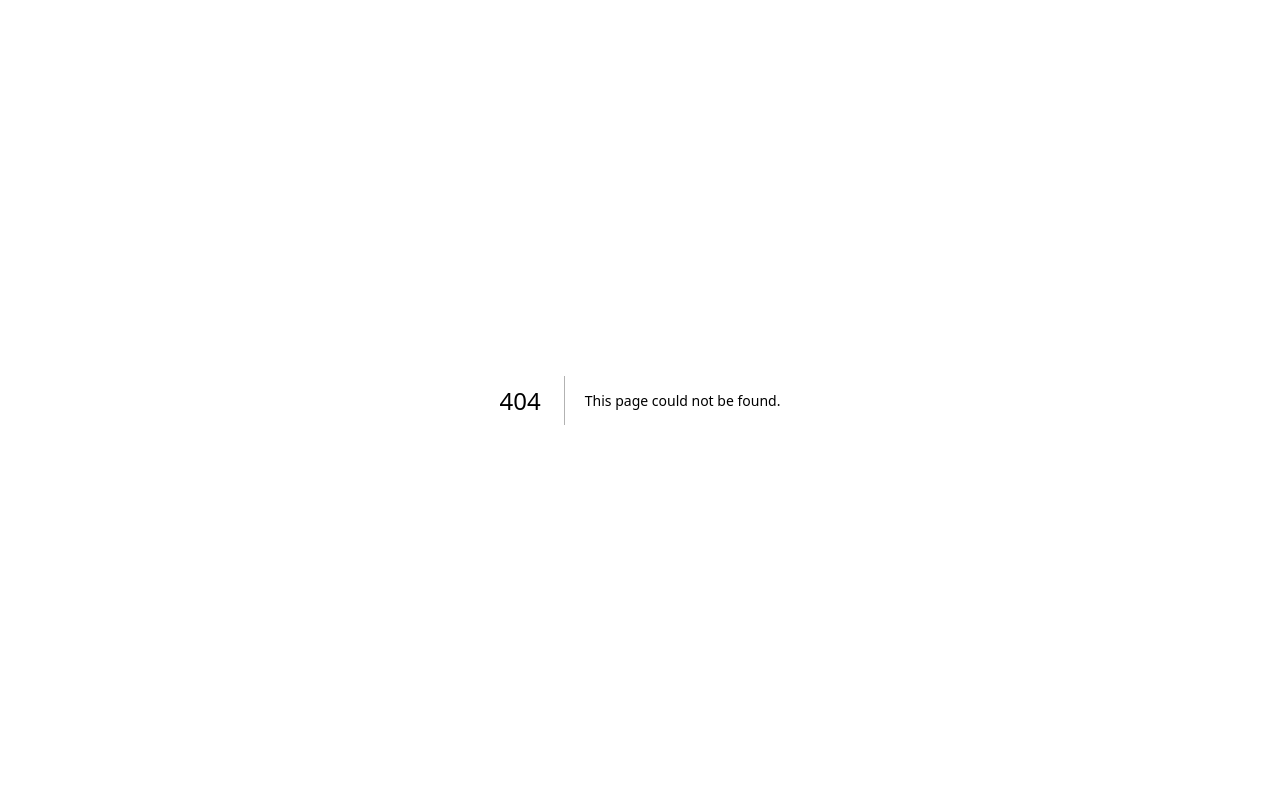
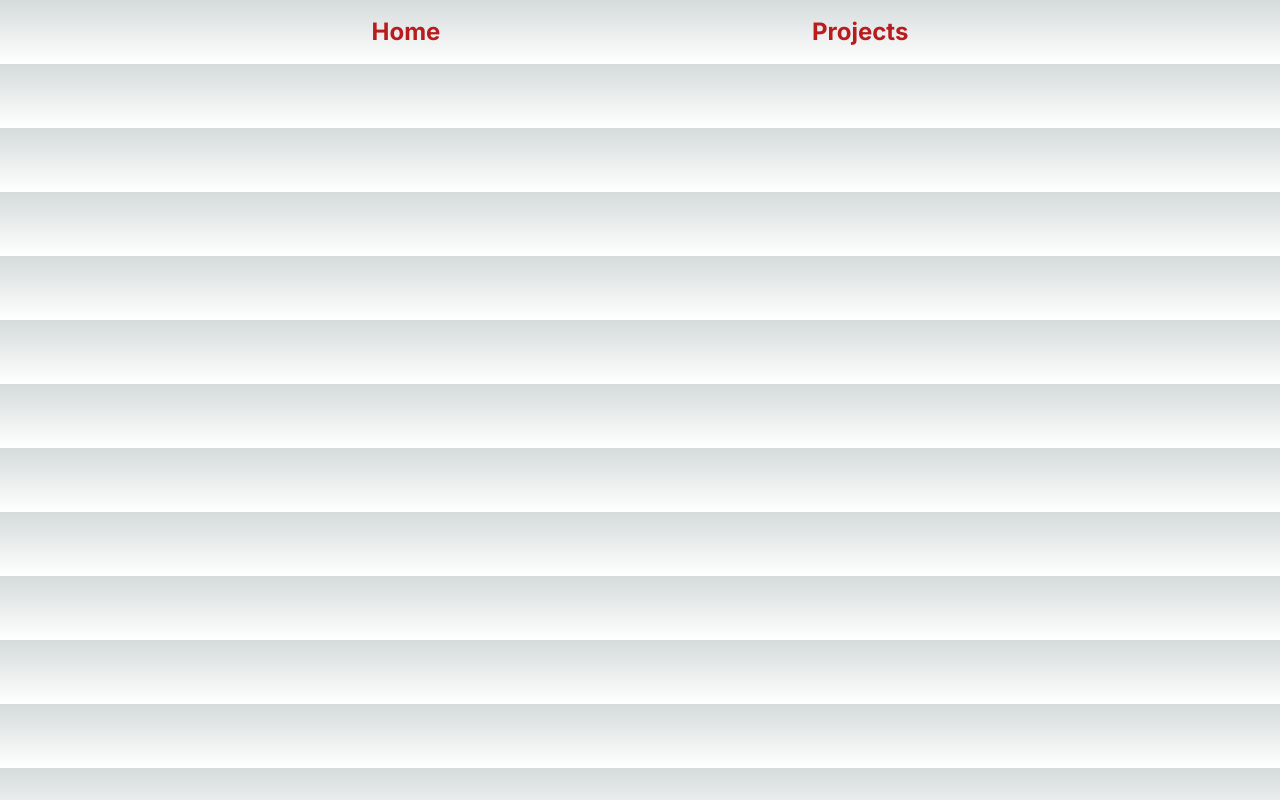
Before and after one commit to sollambert/next-portfolio, a Next.js app: page /projects in a window 1280 px wide. Before the commit this address had no page. Built offline with nearby package versions, Linux system fonts and the light colour scheme; what tailwindcss-animation-delay would draw is missing.

Commit message:
setup database connection, create header

```diff
--- a/app/layout.tsx
+++ b/app/layout.tsx
@@ -1,3 +1,4 @@
+import Header from '@/components/Header'
 import './globals.css'
 import { Inter } from 'next/font/google'
 
@@ -15,7 +16,10 @@ export default function RootLayout({
 }) {
   return (
     <html lang="en">
-      <body className={inter.className}>{children}</body>
+      <body className={inter.className}>
+        <Header />
+        {children}
+      </body>
     </html>
   )
 }
--- a/app/projects/[slug]/page.tsx
+++ b/app/projects/[slug]/page.tsx
@@ -33,6 +33,7 @@ export default function ProjectPage({ params }: { params: { slug: string } }) {
         <>
             <div className="m-10">
                 {extraInfo(params.slug)}
+                {/* @ts-expect-error Async Server Component */}
                 <ClientMarkdown  url={url} className="p-10 rounded" />
             </div>
         </>
--- /dev/null
+++ b/app/projects/page.tsx
@@ -0,0 +1,5 @@
+export default function ProjectsPage() {
+    return (
+        <div></div>
+    )
+}
--- a/components/ClientMarkdown.tsx
+++ b/components/ClientMarkdown.tsx
@@ -1,6 +1,5 @@
 'use client'
 
-import { MarkdownPreviewRef } from "@uiw/react-markdown-preview";
 import dynamic from "next/dynamic";
 import { Suspense } from "react";
 import BounceLoader from "./BounceLoader";
--- /dev/null
+++ b/components/Header.tsx
@@ -0,0 +1,10 @@
+import HeaderLink from "./HeaderLink";
+
+export default function Header() {
+    return (
+        <header className="border-white border-solid h-16 w-screen flex items-center justify-evenly text-red-700 text-2xl font-bold">
+            <HeaderLink url="/">Home</HeaderLink>
+            <HeaderLink url="/projects">Projects</HeaderLink>
+        </header>
+    )
+}
--- /dev/null
+++ b/components/HeaderLink.tsx
@@ -0,0 +1,13 @@
+import Link from "next/link"
+import { CSSProperties } from "react"
+
+type Props = {
+    url: string,
+    style?: CSSProperties
+}
+
+export default function HeaderLink(props : React.PropsWithChildren<Props>) {
+    return (
+        <Link href={props.url}>{props.children}</Link>
+    )
+}
--- a/package.json
+++ b/package.json
@@ -10,13 +10,16 @@
   },
   "dependencies": {
     "@types/node": "20.3.2",
+    "@types/pg": "^8.10.2",
     "@types/react": "18.2.14",
     "@types/react-dom": "18.2.6",
     "@uiw/react-markdown-preview": "^4.1.13",
     "autoprefixer": "10.4.14",
+    "dotenv": "^16.3.1",
     "eslint": "8.43.0",
     "eslint-config-next": "13.4.7",
     "next": "13.4.7",
+    "pg": "^8.11.1",
     "postcss": "8.4.24",
     "react": "18.2.0",
     "react-dom": "18.2.0",
```
Also changed, not shown: lib/pool.ts (added, +24 -0 lines), 1 other file (tests, documents, lock files or other folders).
